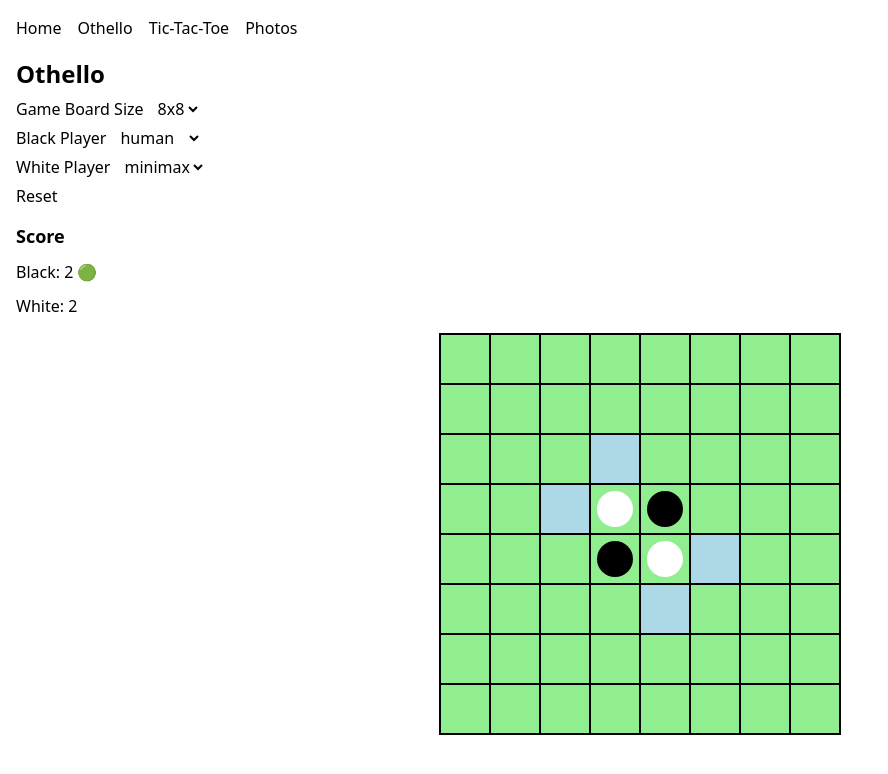
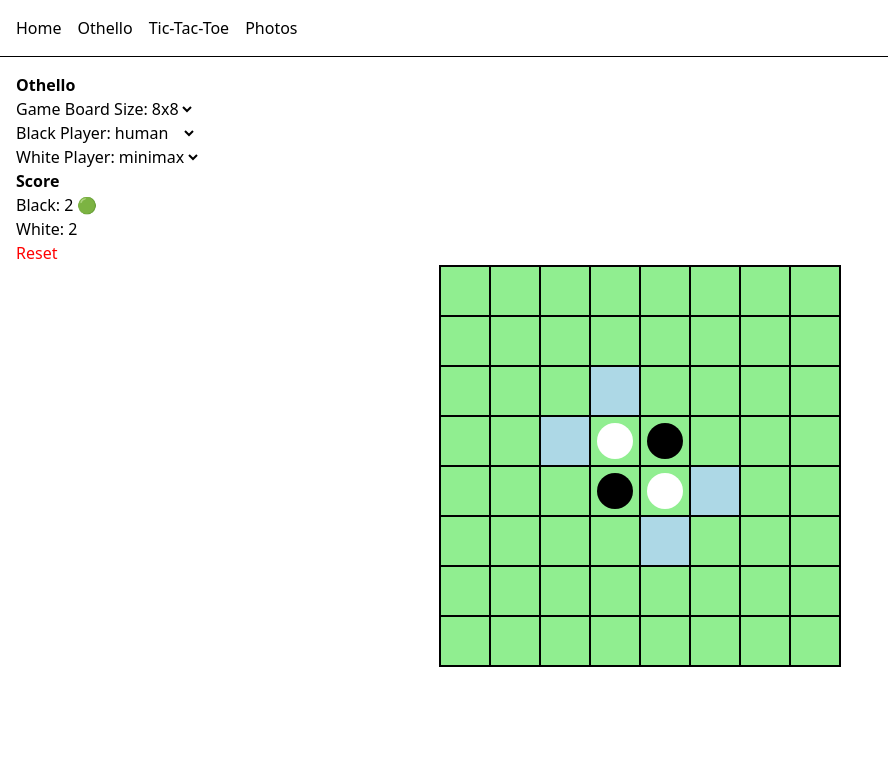
Before and after one commit to andrewhall1124/andrewmhall, a SvelteKit app: page /othello in a window 1280 px wide. Shown: the top 774 px of the page, without its empty margins (0-888 px from the left). Built offline with nearby package versions, Linux system fonts and the light colour scheme.

Commit message:
Fixed formatting. Added home page.

```diff
--- a/src/lib/index.ts
+++ /dev/null
@@ -1 +0,0 @@
-// place files you want to import through the `$lib` alias in this folder.
--- a/src/routes/+layout.svelte
+++ b/src/routes/+layout.svelte
@@ -23,11 +23,11 @@
 	];
 </script>
 
-<div class="flex gap-4 p-4">
+<div class="flex gap-4 p-4 border-b">
 	{#each pages as page}
 		<a class="" href={page.ref}>{page.name}</a>
 	{/each}
 </div>
-<div class="px-4">
+<div class="p-4">
 	{@render children()}
 </div>
--- a/src/routes/+page.svelte
+++ b/src/routes/+page.svelte
@@ -1,2 +1,9 @@
-<h1>Welcome to SvelteKit</h1>
-<p>Visit <a href="https://svelte.dev/docs/kit">svelte.dev/docs/kit</a> to read the documentation</p>
+<div class="size-fit flex flex-col gap-2">
+    <div>Andrew Hall</div>
+	<enhanced:img
+		class="h-24 w-24 rounded-full border"
+		src="$lib/assets/notion-face-transparent.png"
+		alt="profile"
+	/>
+    <div>Just building cool stuff and having fun.</div>
+</div>
--- a/src/routes/othello/+page.svelte
+++ b/src/routes/othello/+page.svelte
@@ -124,7 +124,7 @@
 <div class="page">
   <div class="title">Othello</div>
   <div class="optionsContainer">
-    <div>Game Board Size</div>
+    <div>Game Board Size:</div>
     <select bind:value={gameSize} onchange={() => resetBoard()}>
       {#each gameSizeOptions as gameSizeOption}
         <option value={gameSizeOption.value}>{gameSizeOption.name}</option>
@@ -132,7 +132,7 @@
     </select>
   </div>
   <div class="optionsContainer">
-    <div>Black Player</div>
+    <div>Black Player:</div>
     <select bind:value={blackPlayer} onchange={() => resetBoard()}>
       {#each playerOptions as playerOption}
         <option value={playerOption}>{playerOption}</option>
@@ -140,19 +140,19 @@
     </select>
   </div>
   <div class="optionsContainer">
-    <div>White Player</div>
+    <div>White Player:</div>
     <select bind:value={whitePlayer} onchange={() => resetBoard()}>
       {#each playerOptions as playerOption}
         <option value={playerOption}>{playerOption}</option>
       {/each}
     </select>
   </div>
-  <button onclick={() => resetBoard()}>Reset</button>
   <div class="scoreBoard">
-    <div class="scoreBoardTitle">Score</div>
+    <div class="title">Score</div>
     <div class="score">Black: {whitePoints} {turn == 0 ? "🟢" : ""}</div>
     <div class="score">White: {blackPoints} {turn == 1 ? "🟢" : ""}</div>
   </div>
+  <button class='reset' onclick={() => resetBoard()}>Reset</button>
   <div class="boardContainer">
     <div class="board">
       {#each squares as row, i}
@@ -180,12 +180,11 @@
   .page {
     display: flex;
     flex-direction: column;
-    gap: 5px;
+    /* gap: .5rem; */
     align-items: start;
   }
 
   .title {
-    font-size: x-large;
     font-weight: bold;
   }
 
@@ -195,20 +194,12 @@
 
   .optionsContainer {
     display: flex;
-    gap: 10px;
-  }
-
-  .scoreBoardTitle {
-    font-weight: bold;
-    font-size: large;
   }
 
   .scoreBoard {
     width: 100%;
-    padding: 10px 0px 10px 0px;
     display: flex;
     flex-direction: column;
-    gap: 10px;
   }
 
   .boardContainer {
@@ -263,7 +254,8 @@
     background-color: white;
   }
 
-  .winner {
-    padding: 10px;
+  .reset {
+      color: red;
+      cursor: pointer;
   }
 </style>
```
Also changed, not shown: 2 other files (tests, documents, lock files or other folders).
